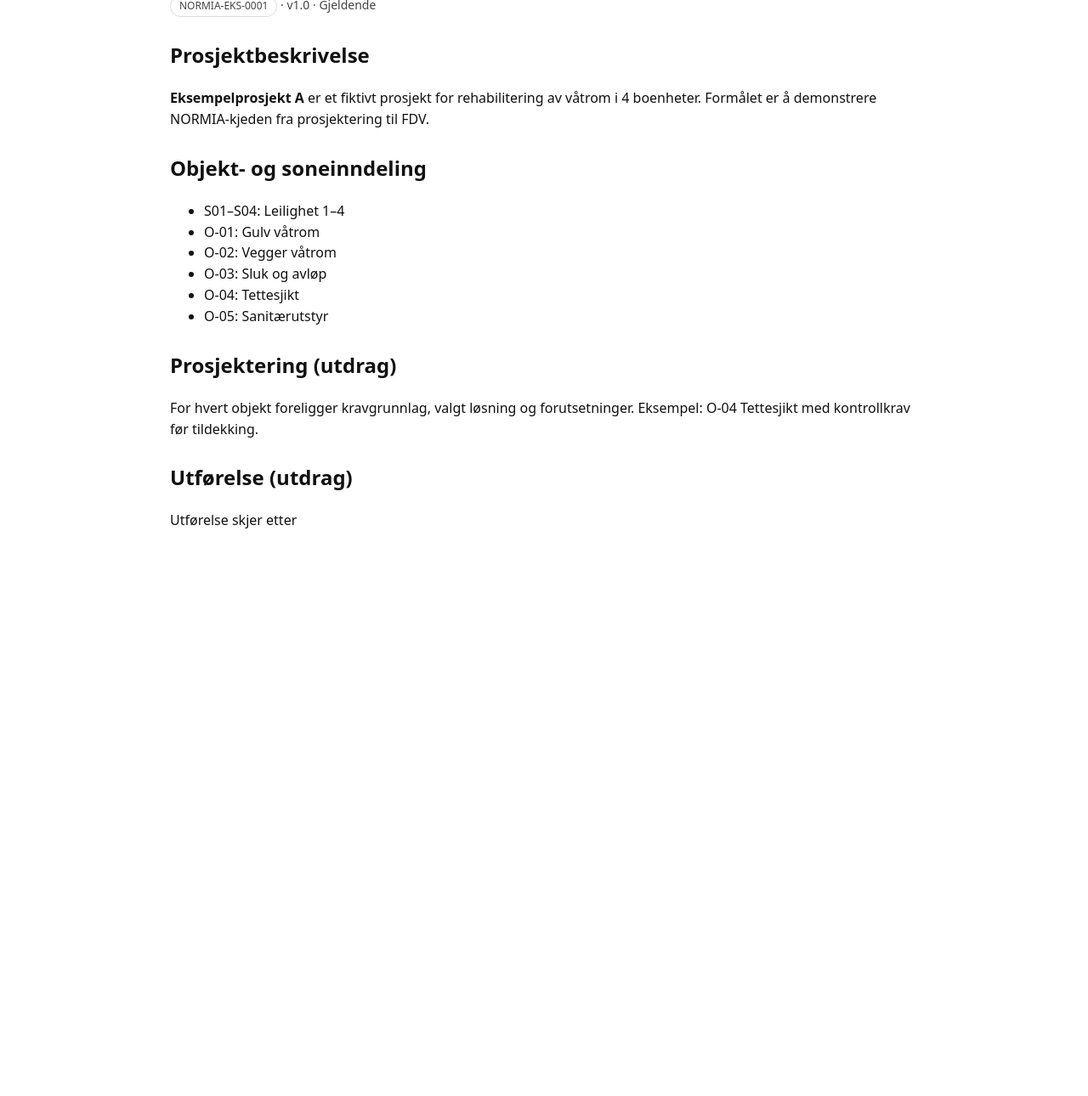
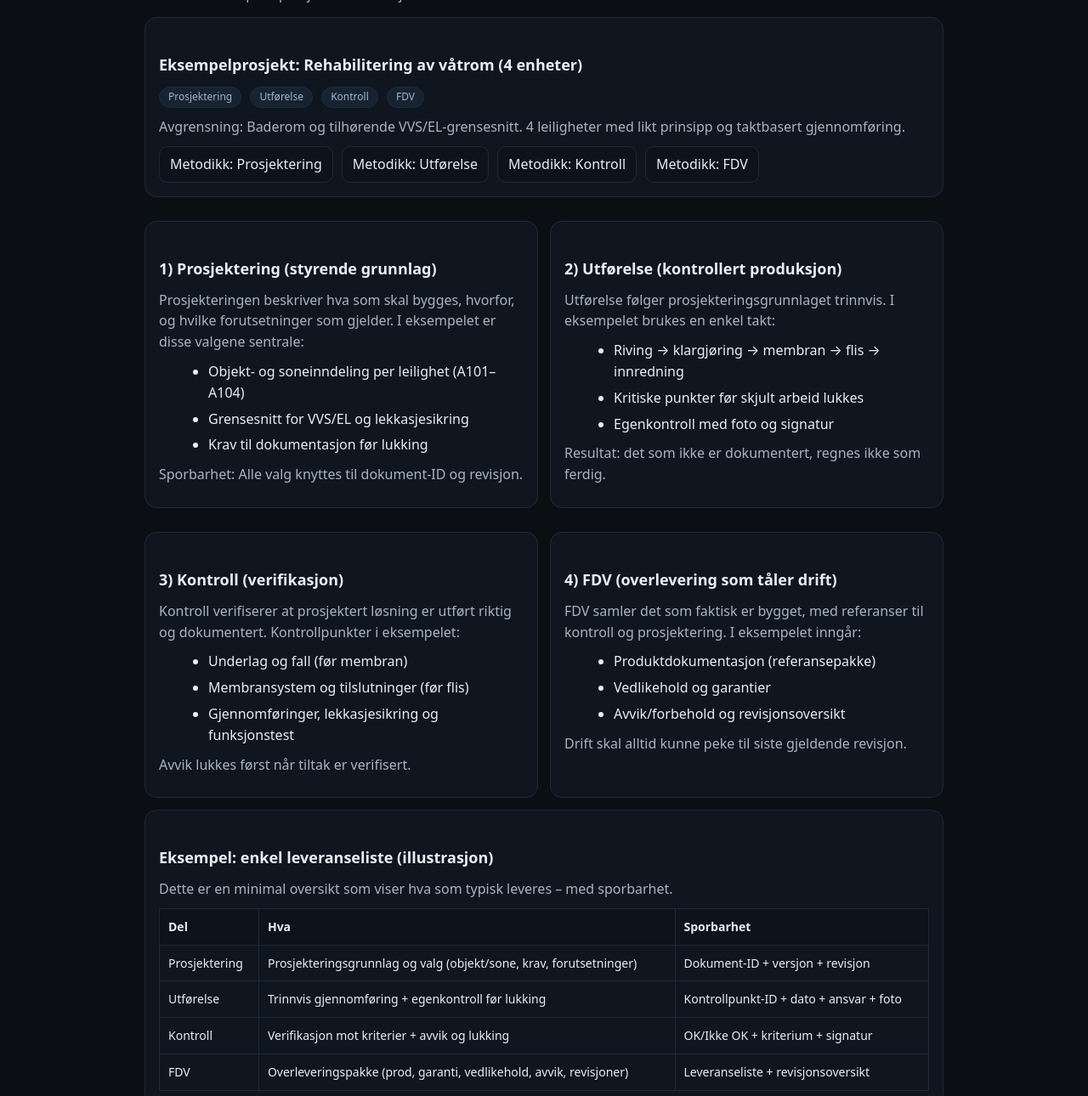
Before and after one commit to Normia-jb/normia-site, a plain HTML site: page eksempel/index.html in a window 1280 px wide. Shown: the part 203-1493 px from the top of the page at 85% size. Before the commit the page ends 868 px from the top, so only its background shows below. Drawn offline with Linux system fonts and the light colour scheme.

Commit message:
Update index.html
Ny versjon 13.01

```diff
--- a/eksempel/index.html
+++ b/eksempel/index.html
@@ -2,57 +2,215 @@
 <html lang="no">
 <head>
   <meta charset="utf-8" />
-  <meta name="viewport" content="width=device-width,initial-scale=1" />
-  <title>NORMIA – Eksempelprosjekt (v1.0)</title>
-  <meta name="description" content="Fiktivt eksempelprosjekt som demonstrerer NORMIA i praksis: objekt, sone, kontrollpunkt, dokumentasjon og FDV." />
+  <meta name="viewport" content="width=device-width, initial-scale=1" />
+  <title>NORMIA – Eksempel</title>
+  <meta name="description" content="Eksempel som viser NORMIA i praksis: Prosjektering, Utførelse, Kontroll og FDV – med revisjonslogikk." />
   <style>
-    :root { --max: 880px; }
-    body { margin:0; font:16px/1.55 system-ui, -apple-system, Segoe UI, Roboto, Arial, sans-serif; color:#111; }
-    header, main, footer { padding: 24px; }
-    .wrap { max-width: var(--max); margin: 0 auto; }
-    nav a { margin-right: 14px; text-decoration:none; color:#111; }
-    nav a:hover { text-decoration:underline; }
-    .meta { color:#444; font-size: 14px; }
-    h1 { font-size: 34px; line-height:1.15; margin: 10px 0 8px; }
-    h2 { margin-top: 26px; }
-    .pill { display:inline-block; padding: 2px 10px; border:1px solid #ddd; border-radius: 999px; font-size: 12px; color:#444; }
-    footer { border-top:1px solid #eee; }
+    :root{
+      --bg:#0b0f14; --card:#0f1620; --text:#e9eef5; --muted:#a9b4c2;
+      --line:#1e2a38; --link:#7cc4ff; --pill:#152333;
+      --max: 980px;
+    }
+    *{box-sizing:border-box}
+    body{margin:0; font:16px/1.55 system-ui,-apple-system,Segoe UI,Roboto,Ubuntu,Cantarell,"Helvetica Neue",Arial;
+      background:var(--bg); color:var(--text);}
+    a{color:var(--link); text-decoration:none}
+    a:hover{text-decoration:underline}
+    header{border-bottom:1px solid var(--line); background:rgba(11,15,20,.85); position:sticky; top:0; backdrop-filter: blur(6px);}
+    .wrap{max-width:var(--max); margin:0 auto; padding:18px 20px;}
+    nav{display:flex; gap:14px; flex-wrap:wrap; align-items:center; justify-content:space-between}
+    .brand{display:flex; gap:10px; align-items:baseline}
+    .brand b{letter-spacing:.6px}
+    .badge{font-size:12px; color:var(--muted); padding:2px 8px; border:1px solid var(--line); border-radius:999px}
+    .navlinks{display:flex; gap:14px; flex-wrap:wrap}
+    main{padding:26px 0 40px}
+    h1{margin:0 0 8px; font-size:28px}
+    h2{margin:26px 0 10px; font-size:18px}
+    p{margin:0 0 10px}
+    .muted{color:var(--muted)}
+    .card{background:var(--card); border:1px solid var(--line); border-radius:14px; padding:16px; margin-top:14px}
+    .grid{display:grid; grid-template-columns:1fr; gap:14px; margin-top:14px}
+    @media (min-width:900px){.grid{grid-template-columns:1fr 1fr}}
+    .pill{display:inline-block; background:var(--pill); border:1px solid var(--line); padding:2px 10px; border-radius:999px; font-size:12px; color:var(--muted); margin-right:6px}
+    .cta{display:flex; gap:10px; flex-wrap:wrap; margin-top:10px}
+    .btn{display:inline-block; padding:8px 12px; border-radius:10px; border:1px solid var(--line); background:#0c131d; color:var(--text)}
+    .btn:hover{text-decoration:none; border-color:#2a3a4d}
+    ul{margin:10px 0 0 18px}
+    li{margin:6px 0}
+    table{width:100%; border-collapse:collapse; margin-top:10px; font-size:14px}
+    th,td{border:1px solid var(--line); padding:10px; vertical-align:top}
+    th{background:#0c131d; text-align:left}
+    footer{border-top:1px solid var(--line); padding:18px 0; color:var(--muted); font-size:13px}
   </style>
 </head>
+
 <body>
 <header>
   <div class="wrap">
-    <div class="meta"><span class="pill">NORMIA v1.0</span> · <a href="/revisjoner/">Revisjoner</a></div>
-    <nav style="margin-top:14px">
-      <a href="/system/">System</a>
-      <a href="/metodikk/prosjektering/">Metodikk</a>
-      <a href="/eksempel/">Eksempel</a>
-      <a href="/bruk/">Bruk</a>
-      <a href="/revisjoner/">Revisjoner</a>
+    <nav>
+      <div class="brand">
+        <b>NORMIA</b>
+        <span class="badge">Eksempel</span>
+      </div>
+      <div class="navlinks">
+        <a href="/">Hjem</a>
+        <a href="/system/">System</a>
+        <a href="/metodikk/">Metodikk</a>
+        <a href="/bruk/">Bruk</a>
+        <a href="/revisjoner/">Revisjoner</a>
+      </div>
     </nav>
   </div>
 </header>
 
 <main>
   <div class="wrap">
-    <h1>Eksempelprosjekt</h1>
-    <p class="meta"><span class="pill">NORMIA-EKS-0001</span> · v1.0 · Gjeldende</p>
+    <h1>Eksempel</h1>
+    <p class="muted">
+      Dette er et fiktivt eksempel som viser hvordan NORMIA henger sammen i praksis.
+      Målet er å vise <b>struktur og flyt</b> – ikke å beskrive et komplett prosjekt i alle detaljer.
+    </p>
 
-    <h2>Prosjektbeskrivelse</h2>
-    <p><strong>Eksempelprosjekt A</strong> er et fiktivt prosjekt for rehabilitering av våtrom i 4 boenheter. Formålet er å demonstrere NORMIA-kjeden fra prosjektering til FDV.</p>
+    <section class="card">
+      <h2>Eksempelprosjekt: Rehabilitering av våtrom (4 enheter)</h2>
+      <p>
+        <span class="pill">Prosjektering</span>
+        <span class="pill">Utførelse</span>
+        <span class="pill">Kontroll</span>
+        <span class="pill">FDV</span>
+      </p>
+      <p class="muted">
+        Avgrensning: Baderom og tilhørende VVS/EL-grensesnitt. 4 leiligheter med likt prinsipp og taktbasert gjennomføring.
+      </p>
+      <div class="cta">
+        <a class="btn" href="/metodikk/prosjektering/">Metodikk: Prosjektering</a>
+        <a class="btn" href="/metodikk/utforelse/">Metodikk: Utførelse</a>
+        <a class="btn" href="/metodikk/kontroll/">Metodikk: Kontroll</a>
+        <a class="btn" href="/metodikk/fdv/">Metodikk: FDV</a>
+      </div>
+    </section>
 
-    <h2>Objekt- og soneinndeling</h2>
-    <ul>
-      <li>S01–S04: Leilighet 1–4</li>
-      <li>O-01: Gulv våtrom</li>
-      <li>O-02: Vegger våtrom</li>
-      <li>O-03: Sluk og avløp</li>
-      <li>O-04: Tettesjikt</li>
-      <li>O-05: Sanitærutstyr</li>
-    </ul>
+    <div class="grid">
+      <section class="card">
+        <h2>1) Prosjektering (styrende grunnlag)</h2>
+        <p class="muted">
+          Prosjekteringen beskriver hva som skal bygges, hvorfor, og hvilke forutsetninger som gjelder.
+          I eksempelet er disse valgene sentrale:
+        </p>
+        <ul>
+          <li>Objekt- og soneinndeling per leilighet (A101–A104)</li>
+          <li>Grensesnitt for VVS/EL og lekkasjesikring</li>
+          <li>Krav til dokumentasjon før lukking</li>
+        </ul>
+        <p class="muted" style="margin-top:10px">
+          Sporbarhet: Alle valg knyttes til dokument-ID og revisjon.
+        </p>
+      </section>
 
-    <h2>Prosjektering (utdrag)</h2>
-    <p>For hvert objekt foreligger kravgrunnlag, valgt løsning og forutsetninger. Eksempel: O-04 Tettesjikt med kontrollkrav før tildekking.</p>
+      <section class="card">
+        <h2>2) Utførelse (kontrollert produksjon)</h2>
+        <p class="muted">
+          Utførelse følger prosjekteringsgrunnlaget trinnvis. I eksempelet brukes en enkel takt:
+        </p>
+        <ul>
+          <li>Riving → klargjøring → membran → flis → innredning</li>
+          <li>Kritiske punkter før skjult arbeid lukkes</li>
+          <li>Egenkontroll med foto og signatur</li>
+        </ul>
+        <p class="muted" style="margin-top:10px">
+          Resultat: det som ikke er dokumentert, regnes ikke som ferdig.
+        </p>
+      </section>
 
-    <h2>Utførelse (utdrag)</h2>
-    <p>Utførelse skjer etter
+      <section class="card">
+        <h2>3) Kontroll (verifikasjon)</h2>
+        <p class="muted">
+          Kontroll verifiserer at prosjektert løsning er utført riktig og dokumentert.
+          Kontrollpunkter i eksempelet:
+        </p>
+        <ul>
+          <li>Underlag og fall (før membran)</li>
+          <li>Membransystem og tilslutninger (før flis)</li>
+          <li>Gjennomføringer, lekkasjesikring og funksjonstest</li>
+        </ul>
+        <p class="muted" style="margin-top:10px">
+          Avvik lukkes først når tiltak er verifisert.
+        </p>
+      </section>
+
+      <section class="card">
+        <h2>4) FDV (overlevering som tåler drift)</h2>
+        <p class="muted">
+          FDV samler det som faktisk er bygget, med referanser til kontroll og prosjektering.
+          I eksempelet inngår:
+        </p>
+        <ul>
+          <li>Produktdokumentasjon (referansepakke)</li>
+          <li>Vedlikehold og garantier</li>
+          <li>Avvik/forbehold og revisjonsoversikt</li>
+        </ul>
+        <p class="muted" style="margin-top:10px">
+          Drift skal alltid kunne peke til siste gjeldende revisjon.
+        </p>
+      </section>
+    </div>
+
+    <section class="card">
+      <h2>Eksempel: enkel leveranseliste (illustrasjon)</h2>
+      <p class="muted">
+        Dette er en minimal oversikt som viser hva som typisk leveres – med sporbarhet.
+      </p>
+      <table>
+        <thead>
+          <tr>
+            <th>Del</th>
+            <th>Hva</th>
+            <th>Sporbarhet</th>
+          </tr>
+        </thead>
+        <tbody>
+          <tr>
+            <td>Prosjektering</td>
+            <td>Prosjekteringsgrunnlag og valg (objekt/sone, krav, forutsetninger)</td>
+            <td>Dokument-ID + versjon + revisjon</td>
+          </tr>
+          <tr>
+            <td>Utførelse</td>
+            <td>Trinnvis gjennomføring + egenkontroll før lukking</td>
+            <td>Kontrollpunkt-ID + dato + ansvar + foto</td>
+          </tr>
+          <tr>
+            <td>Kontroll</td>
+            <td>Verifikasjon mot kriterier + avvik og lukking</td>
+            <td>OK/Ikke OK + kriterium + signatur</td>
+          </tr>
+          <tr>
+            <td>FDV</td>
+            <td>Overleveringspakke (prod, garanti, vedlikehold, avvik, revisjoner)</td>
+            <td>Leveranseliste + revisjonsoversikt</td>
+          </tr>
+        </tbody>
+      </table>
+    </section>
+
+    <section class="card">
+      <h2>Hvor går du videre</h2>
+      <ul>
+        <li><a href="/bruk/">Bruk</a> – praktisk steg-for-steg</li>
+        <li><a href="/system/">System</a> – struktur og dokumentlogikk</li>
+        <li><a href="/revisjoner/">Revisjoner</a> – hva som har endret seg og hvorfor</li>
+      </ul>
+    </section>
+
+  </div>
+</main>
+
+<footer>
+  <div class="wrap">
+    <div class="muted">
+      NORMIA · Eksempel er illustrasjon · Styrende dokumenter ligger under <a href="/metodikk/">Metodikk</a>
+    </div>
+  </div>
+</footer>
+</body>
+</html>
```
